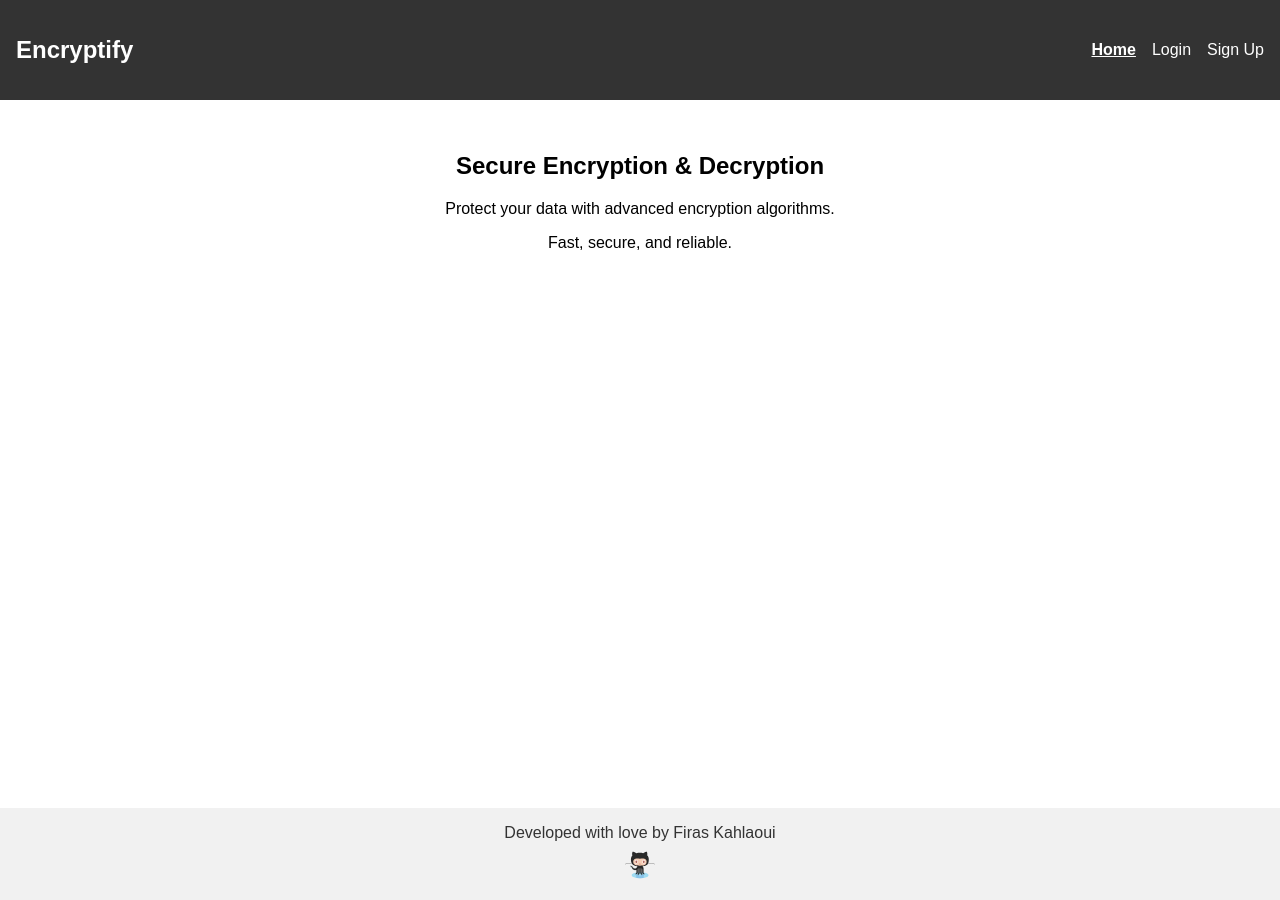
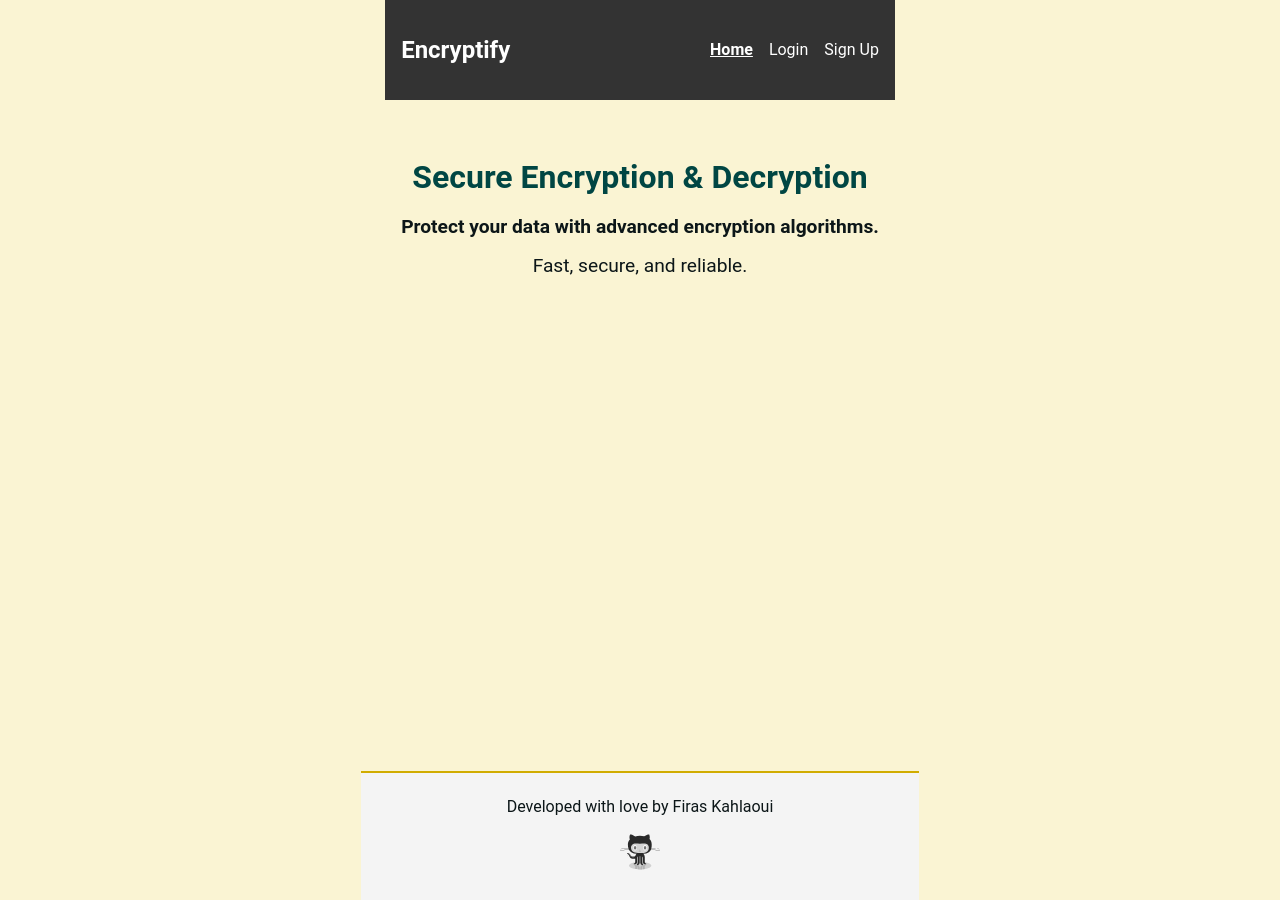
Before and after one commit to FirasKahlaoui/Encryptify, a React (Create React App) app: page / in a window 1280 px wide. Built offline with nearby package versions, Linux system fonts and the light colour scheme; no server answers.

Commit message:
Update the CSS

```diff
--- a/src/pages/Home.css
+++ b/src/pages/Home.css
@@ -1,6 +1,17 @@
-/* src/pages/Home.css */
+:root {
+  --primary-color: #004643; /* Matches your project's palette */
+  --secondary-color: #faf4d3;
+  --accent-color: #d1ac00;
+  --text-color: #0c1618;
+  --light-gray: #f4f4f4;
+  --github-icon-size: 40px;
+}
+
 body {
-  font-family: Arial, sans-serif;
+  margin: 0;
+  font-family: "Roboto", sans-serif;
+  background-color: var(--secondary-color);
+  color: var(--text-color);
 }
 
 .home {
@@ -8,51 +19,97 @@ body {
   display: flex;
   flex-direction: column;
   justify-content: space-between;
-}
-
-.navbar {
-  display: flex;
-  justify-content: space-between;
   align-items: center;
-  background-color: #333;
-  padding: 1rem;
-  color: white;
-}
-
-.nav-links a {
-  color: white;
-  margin-left: 1rem;
-  text-decoration: none;
-}
-
-.nav-links a:hover {
-  text-decoration: underline;
 }
 
 main {
+  flex-grow: 1;
   text-align: center;
-  margin: 2rem 0;
-  flex-grow: 1;
+  padding: 2rem 1rem;
+}
+
+main h2 {
+  font-size: 2rem;
+  color: var(--primary-color);
+  margin-bottom: 1rem;
+  font-weight: bold;
+}
+
+main p {
+  font-size: 1.2rem;
+  margin: 0.5rem 0;
+  color: var(--text-color);
+  line-height: 1.6;
+}
+
+main p:nth-child(2) {
+  font-weight: bold;
 }
 
 footer {
+  background-color: var(--light-gray);
+  padding: 1.5rem;
   text-align: center;
-  margin-top: 2rem;
-  padding: 1rem;
-  background-color: #f1f1f1;
+  width: 100%;
+  border-top: 2px solid var(--accent-color);
 }
 
 footer p {
   margin: 0;
-  color: #333;
+  color: var(--text-color);
+  font-size: 1rem;
 }
 
 footer a {
+  margin-top: 1rem;
   display: inline-block;
-  margin-top: 0.5rem;
+  text-decoration: none;
 }
 
-footer a img.github-logo {
-  width: 30px;
-  height: 30px;
+footer a:hover {
+  transform: scale(1.1);
+  transition: all 0.3s ease-in-out;
 }
+
+footer img.github-logo {
+  width: var(--github-icon-size);
+  height: var(--github-icon-size);
+  filter: grayscale(100%);
+  transition: filter 0.3s ease-in-out;
+}
+
+footer img.github-logo:hover {
+  filter: none;
+}
+
+/* Add subtle animations for interactivity */
+.home main h2 {
+  animation: fadeIn 1.5s ease-in-out;
+}
+
+@keyframes fadeIn {
+  from {
+    opacity: 0;
+    transform: translateY(-20px);
+  }
+  to {
+    opacity: 1;
+    transform: translateY(0);
+  }
+}
+
+/* Responsive adjustments */
+@media (max-width: 768px) {
+  main h2 {
+    font-size: 1.8rem;
+  }
+
+  main p {
+    font-size: 1rem;
+  }
+
+  footer img.github-logo {
+    width: 30px;
+    height: 30px;
+  }
+}
--- a/src/pages/Login.css
+++ b/src/pages/Login.css
@@ -1,40 +1,93 @@
+:root {
+  --primary-color: #004643; /* Aligns with your project colors */
+  --secondary-color: #faf4d3;
+  --error-color: #d32f2f;
+  --button-hover: #005a50;
+  --font-color: #0c1618;
+  --border-color: #ccc;
+}
+
+body {
+  font-family: "Roboto", sans-serif;
+  background-color: var(--secondary-color);
+  margin: 0;
+  padding: 0;
+  display: flex;
+  justify-content: center;
+  align-items: center;
+  min-height: 100vh;
+}
+
 .login-container {
   max-width: 400px;
-  margin: 50px auto;
+  margin: auto;
   padding: 2rem;
-  border-radius: 5px;
-  box-shadow: 0px 0px 10px rgba(0, 0, 0, 0.1);
-  background-color: #fff;
+  border-radius: 8px;
+  box-shadow: 0px 8px 20px rgba(0, 0, 0, 0.15);
+  background: linear-gradient(145deg, var(--secondary-color), #ffffff);
 }
 
 .login-container h2 {
   text-align: center;
-  margin-bottom: 2rem;
+  color: var(--primary-color);
+  margin-bottom: 1.5rem;
+  font-size: 1.8rem;
 }
 
 .login-container input {
   width: 100%;
-  padding: 10px;
+  padding: 12px;
   margin-bottom: 1rem;
-  border: 1px solid #ccc;
-  border-radius: 5px;
+  border: 1px solid var(--border-color);
+  border-radius: 8px;
+  font-size: 1rem;
+  color: var(--font-color);
+  transition: border-color 0.3s ease-in-out;
+}
+
+.login-container input:focus {
+  outline: none;
+  border-color: var(--primary-color);
+  box-shadow: 0px 0px 5px rgba(0, 70, 67, 0.3);
 }
 
 .login-container button {
   width: 100%;
-  padding: 10px;
-  background-color: #333;
-  color: white;
+  padding: 12px;
+  background-color: var(--primary-color);
+  color: var(--secondary-color);
   border: none;
-  border-radius: 5px;
+  border-radius: 8px;
+  font-size: 1rem;
   cursor: pointer;
+  transition: background-color 0.3s ease;
 }
 
 .login-container button:hover {
-  background-color: #444;
+  background-color: var(--button-hover);
 }
 
 .error {
-  color: red;
+  color: var(--error-color);
   text-align: center;
+  font-size: 0.9rem;
+  margin-bottom: 1rem;
 }
+
+@media (max-width: 480px) {
+  .login-container {
+    padding: 1.5rem;
+  }
+
+  .login-container h2 {
+    font-size: 1.5rem;
+  }
+
+  .login-container input {
+    font-size: 0.9rem;
+  }
+
+  .login-container button {
+    font-size: 0.9rem;
+  }
+}
```
